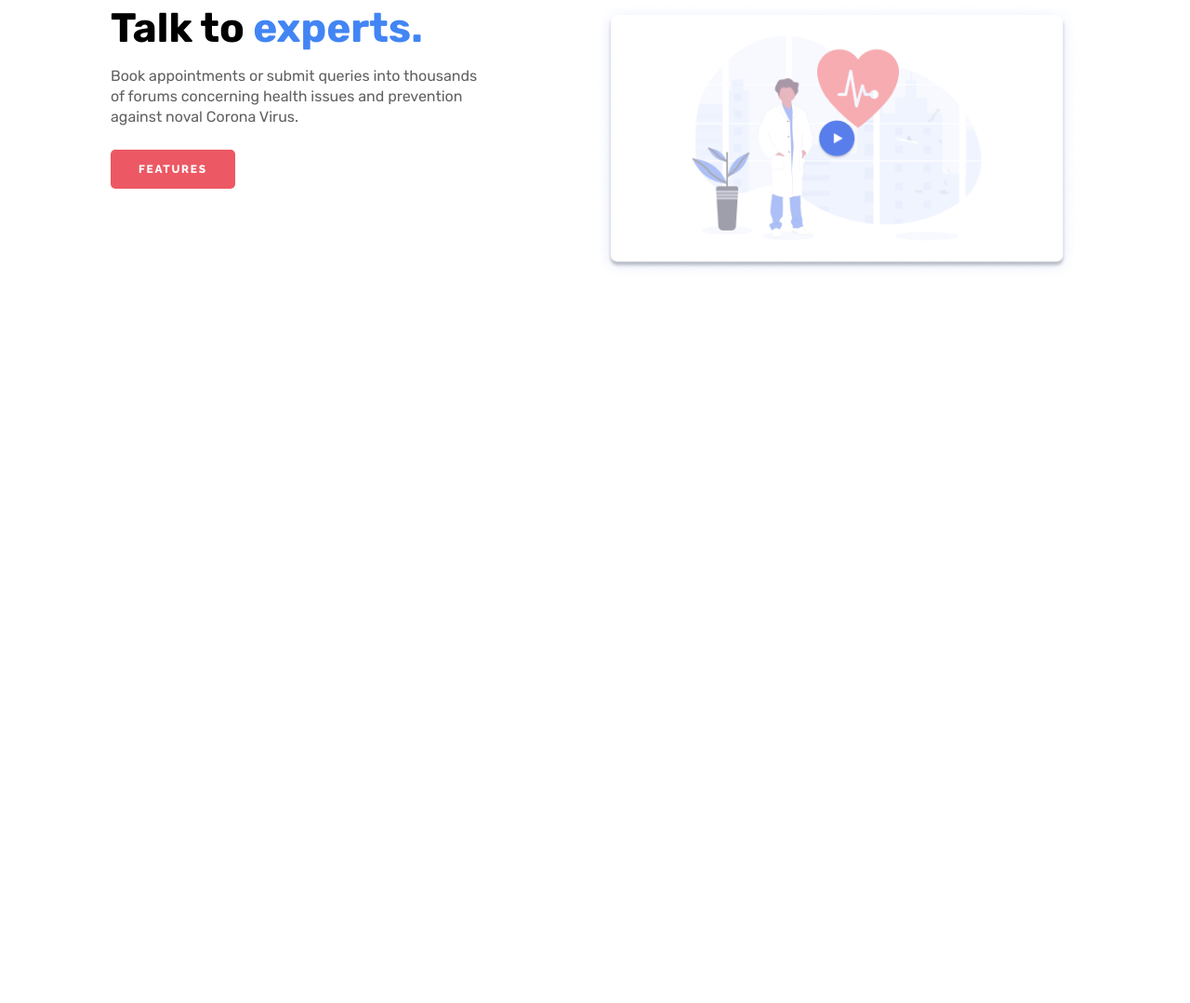
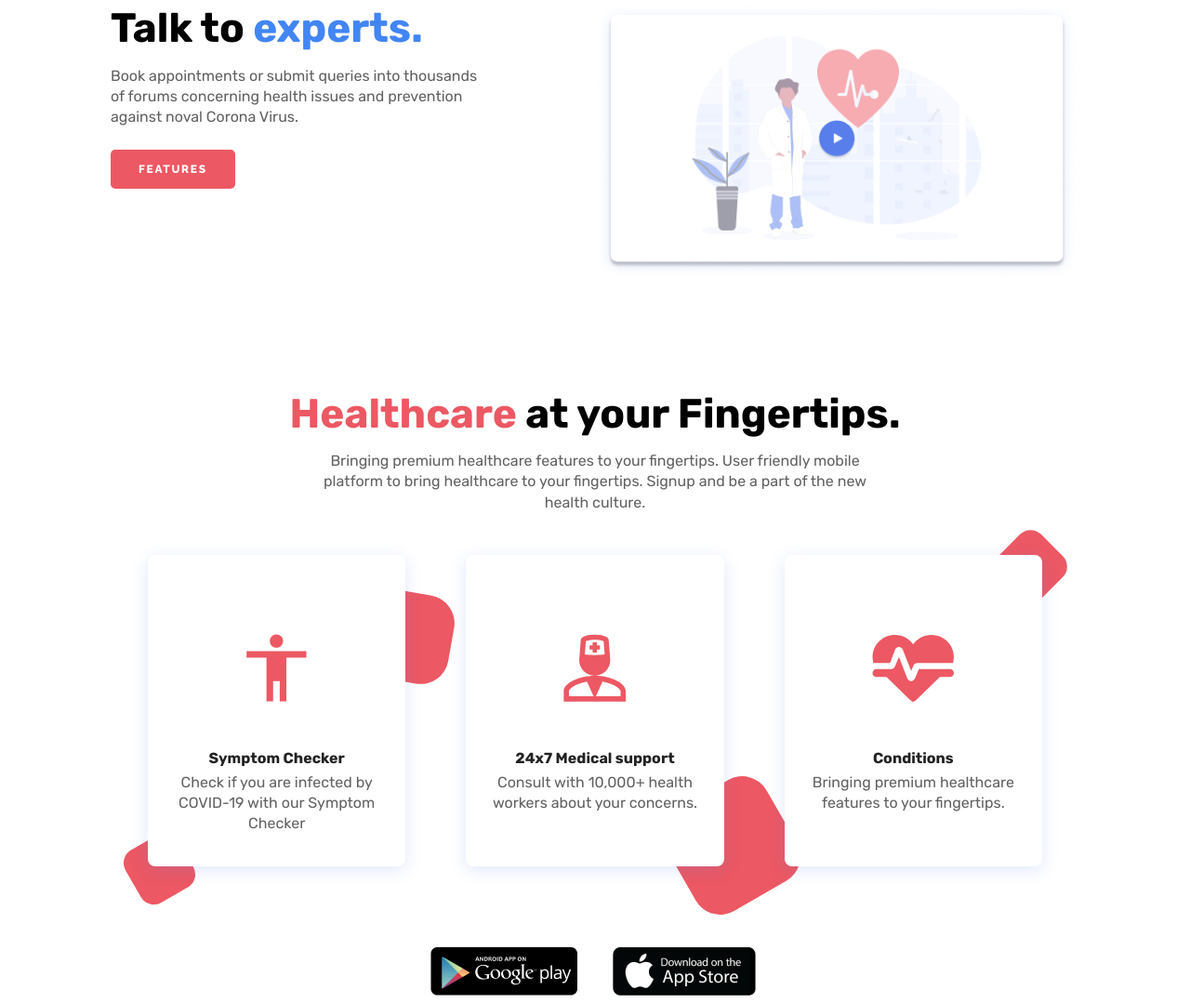
Before and after one commit to XkoderFX/coronago, a website built with Vite: page index.html in a window 1280 px wide. Shown: the part 1625-2704 px from the top of the page at 93% size. Before the commit the page ends 2043 px from the top, so only its background shows below. Built offline with nearby package versions, Linux system fonts and the light colour scheme.

Commit message:
add healthcare and footer

```diff
--- a/index.html
+++ b/index.html
@@ -51,7 +51,7 @@
       <main class="main">
         <section class="get-started">
           <div class="get-started__container">
-            <div class="get-started__content">
+            <article class="get-started__content">
               <div class="get-started__content-block content-block">
                 <h1 class="content-block__title">
                   Take care of yours family’s
@@ -63,7 +63,7 @@
                 </p>
                 <a href="#" class="content-block__button button">GET STARTED</a>
               </div>
-            </div>
+            </article>
             <div class="get-started__image">
               <img src="/img/main-block.png" alt="an image with doctor" />
             </div>
@@ -104,7 +104,7 @@
                 ></div>
               </div>
             </div>
-            <div class="stay-safe__content">
+            <article class="stay-safe__content">
               <div class="stay-safe__content-block content-block">
                 <h2 class="content-block__title">
                   Stay safe with <strong class="red">GoCorona.</strong>
@@ -116,7 +116,7 @@
                 </p>
                 <a href="#" class="content-block__button button">Features</a>
               </div>
-            </div>
+            </article>
           </div>
         </section>
         <section class="experts">
@@ -145,7 +145,7 @@
               </div>
             </div>
             <div class="experts__body">
-              <div class="experts__content">
+              <article class="experts__content">
                 <div class="experts__content-block content-block">
                   <h2 class="content-block__title">
                     Talk to <strong class="blue">experts.</strong>
@@ -157,17 +157,91 @@
                   </p>
                   <a href="#" class="content-block__button button">Features</a>
                 </div>
-              </div>
+              </article>
               <div class="experts__media media-experts">
                 <img src="/img/experts/experts.png" alt="expert doctor" />
               </div>
             </div>
           </div>
         </section>
+
+        <section class="healthcare">
+          <div class="healthcare__container">
+            <article class="healthcare__content">
+              <div
+                class="healthcare__content-block content-block content-block_center"
+              >
+                <h2 class="content-block__title">
+                  <strong class="red">Healthcare</strong> at your Fingertips.
+                </h2>
+                <p class="content-block__text content-block__text_maxw">
+                  Bringing premium healthcare features to your fingertips. User
+                  friendly mobile platform to bring healthcare to your
+                  fingertips. Signup and be a part of the new health culture.
+                </p>
+              </div>
+            </article>
+            <div class="healthcare__items">
+              <article
+                class="healthcare__item item-healthcare item-healthcare_1"
+              >
+                <div class="item-healthcare__icon">
+                  <img
+                    src="/img/healthcare/symptom.svg"
+                    alt="photo with human"
+                  />
+                </div>
+                <h3 class="item-healthcare__title">Symptom Checker</h3>
+                <p class="item-healthcare__text">
+                  Check if you are infected by COVID-19 with our Symptom Checker
+                </p>
+              </article>
+              <article
+                class="healthcare__item item-healthcare item-healthcare_2"
+              >
+                <div class="item-healthcare__icon">
+                  <img src="/img/healthcare/medic.svg" alt="photo with human" />
+                </div>
+                <h3 class="item-healthcare__title">24x7 Medical support</h3>
+                <p class="item-healthcare__text">
+                  Consult with 10,000+ health workers about your concerns.
+                </p>
+              </article>
+              <article
+                class="healthcare__item item-healthcare item-healthcare_3"
+              >
+                <div class="item-healthcare__icon">
+                  <img src="/img/healthcare/heart.svg" alt="photo with human" />
+                </div>
+                <h3 class="item-healthcare__title">Conditions</h3>
+                <p class="item-healthcare__text">
+                  Bringing premium healthcare features to your fingertips.
+                </p>
+              </article>
+            </div>
+          </div>
+        </section>
       </main>
     </div>
     <!-- footer -->
-    <footer class="footer"></footer>
+    <footer class="footer">
+      <div class="footer__container">
+        <div class="footer__items">
+          <a href="" class="footer__item">
+            <img
+              src="/img/footer/google-store.png"
+              alt="download on google play"
+            />
+          </a>
+          <a href="" class="footer__item">
+            <img
+              src="/img/footer/apple-store.png"
+              alt="download on google play"
+            />
+          </a>
+        </div>
+      </div>
+    </footer>
     <script type="module" src="/src/main.ts"></script>
   </body>
 </html>
--- a/scss/common.scss
+++ b/scss/common.scss
@@ -1,6 +1,10 @@
 @use '/scss/vars.scss' as *;
 
 .content-block {
+  &_center {
+    text-align: center;
+  }
+
   &__title {
     color: black;
     font-size: 44px;
@@ -25,7 +29,10 @@
     line-height: 138%;
     color: $textColor;
     font-weight: 400;
-
+    &_maxw {
+      max-width: 600px;
+      margin: 0 auto;
+    }
     &:not(:last-child) {
       // if it is the last child margin is unnecessary
       margin-bottom: 24px;
--- /dev/null
+++ b/scss/footer.scss
@@ -0,0 +1,14 @@
+.footer {
+  &__container {
+  }
+
+  &__items {
+    display: flex;
+    justify-content: center;
+    align-items: center;
+    gap: 30px;
+  }
+
+  &__item {
+  }
+}
--- /dev/null
+++ b/scss/healthcare.scss
@@ -0,0 +1,106 @@
+@use '/scss/vars.scss' as *;
+
+.healthcare {
+  margin-bottom: 80px;
+
+  &__content {
+    margin-bottom: 45px;
+  }
+
+  &__items {
+    margin: 0 40px 0 40px;
+    display: flex;
+    gap: 65px;
+    @media screen and (max-width: $desktop) {
+      gap: 30px;
+    }
+    @media screen and (max-width: $mobile) {
+      flex-direction: column;
+    }
+  }
+
+  &__item {
+    flex: 0 1 33.333%;
+  }
+}
+
+.item-healthcare {
+  background: #ffffff;
+  box-shadow: 0px 4px 18px rgba(88, 126, 236, 0.18);
+  border-radius: 8px;
+  display: flex;
+  flex-direction: column;
+  padding: 35px 17px;
+  align-items: center;
+  text-align: center;
+  position: relative;
+
+  &__icon {
+    margin: 50px;
+  }
+
+  &__title {
+    font-size: 16px;
+    line-height: 138.5%;
+    margin-bottom: 4px;
+  }
+
+  &__text {
+    font-weight: 500;
+    color: $textColor;
+    line-height: 138.5%;
+  }
+
+  // decorations
+
+  &::before,
+  &:after,
+  &::before,
+  &:after,
+  &::before,
+  &:after {
+    content: '';
+    position: absolute;
+    background-color: $primaryColor;
+    z-index: -1;
+  }
+
+  &_1::before {
+    width: 65px;
+    height: 65px;
+    bottom: -35px;
+    left: -20px;
+    border-radius: 16px;
+    transform: rotate(-30deg);
+  }
+  &_1::after {
+    width: 96px;
+    height: 96px;
+    top: 40px;
+    right: -50px;
+    border-radius: 30px;
+    transform: rotate(-170deg);
+  }
+
+  &_2::after {
+    width: 125px;
+    height: 125px;
+    bottom: -40px;
+    right: -70px;
+    border-radius: 30px;
+    transform: rotate(60deg);
+  }
+
+  &_3::after {
+    width: 65px;
+    height: 65px;
+    top: -20px;
+    right: -20px;
+    border-radius: 16px;
+    transform: rotate(45deg);
+    @media screen and (max-width: $mobile) {
+      top: calc(100% - 20px);
+      left: -20px;
+    }
+  }
+}
--- a/src/style.scss
+++ b/src/style.scss
@@ -6,6 +6,9 @@
 @use '/scss/get-started.scss';
 @use '/scss/stay-safe.scss';
 @use '/scss/experts.scss';
+@use '/scss/healthcare.scss';
+@use '/scss/footer.scss';
+
 // container
 [class*='_container'] {
   max-width: calc($containerWidth + 15px); // container width + limit gaps
```
Also changed, not shown: public/img/footer/apple-store.png (added), public/img/footer/google-store.png (added), public/img/healthcare/apple-store.png (added), public/img/healthcare/google-store.png (added), public/img/healthcare/heart.svg (added), public/img/healthcare/medic.svg (added), public/img/healthcare/symptom.svg (added).
